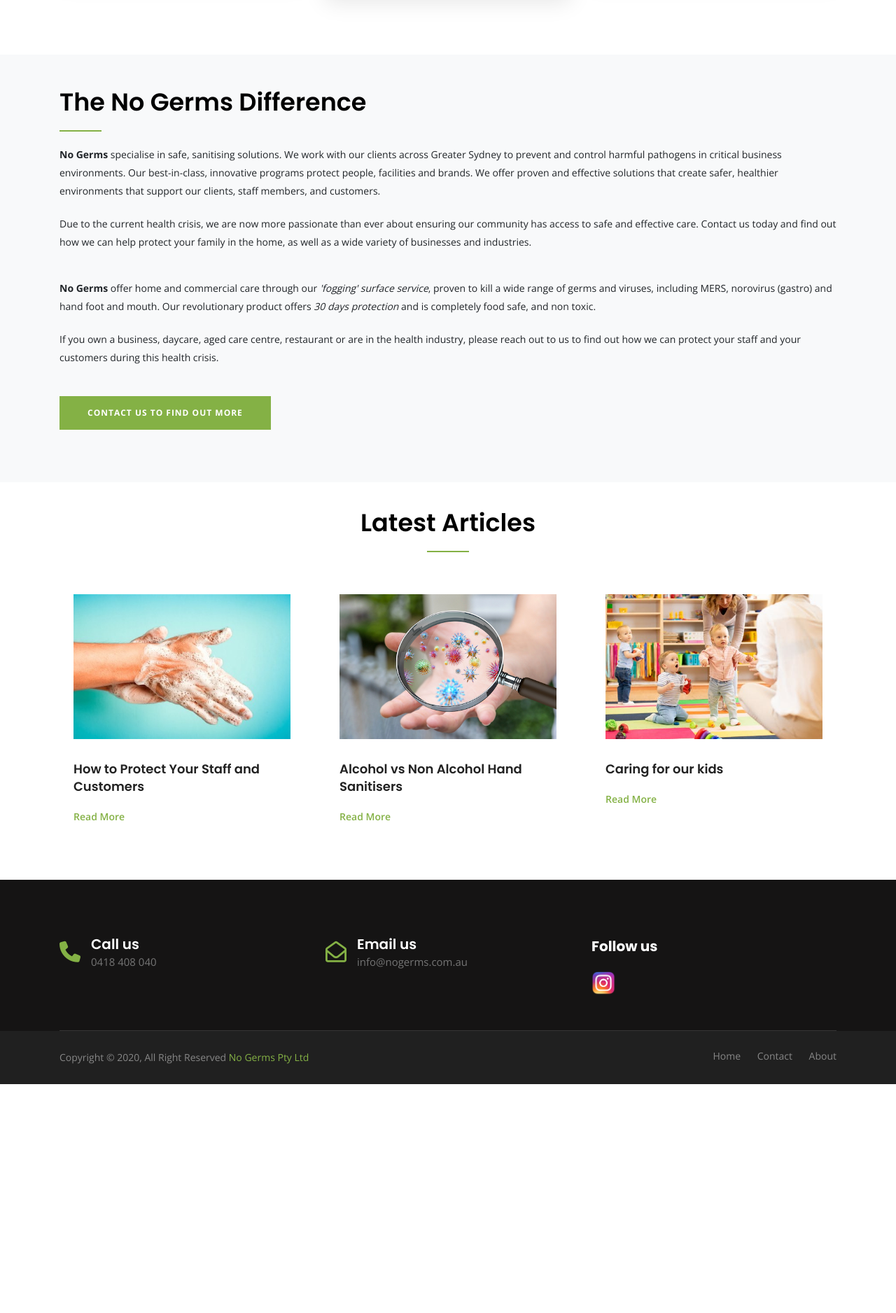
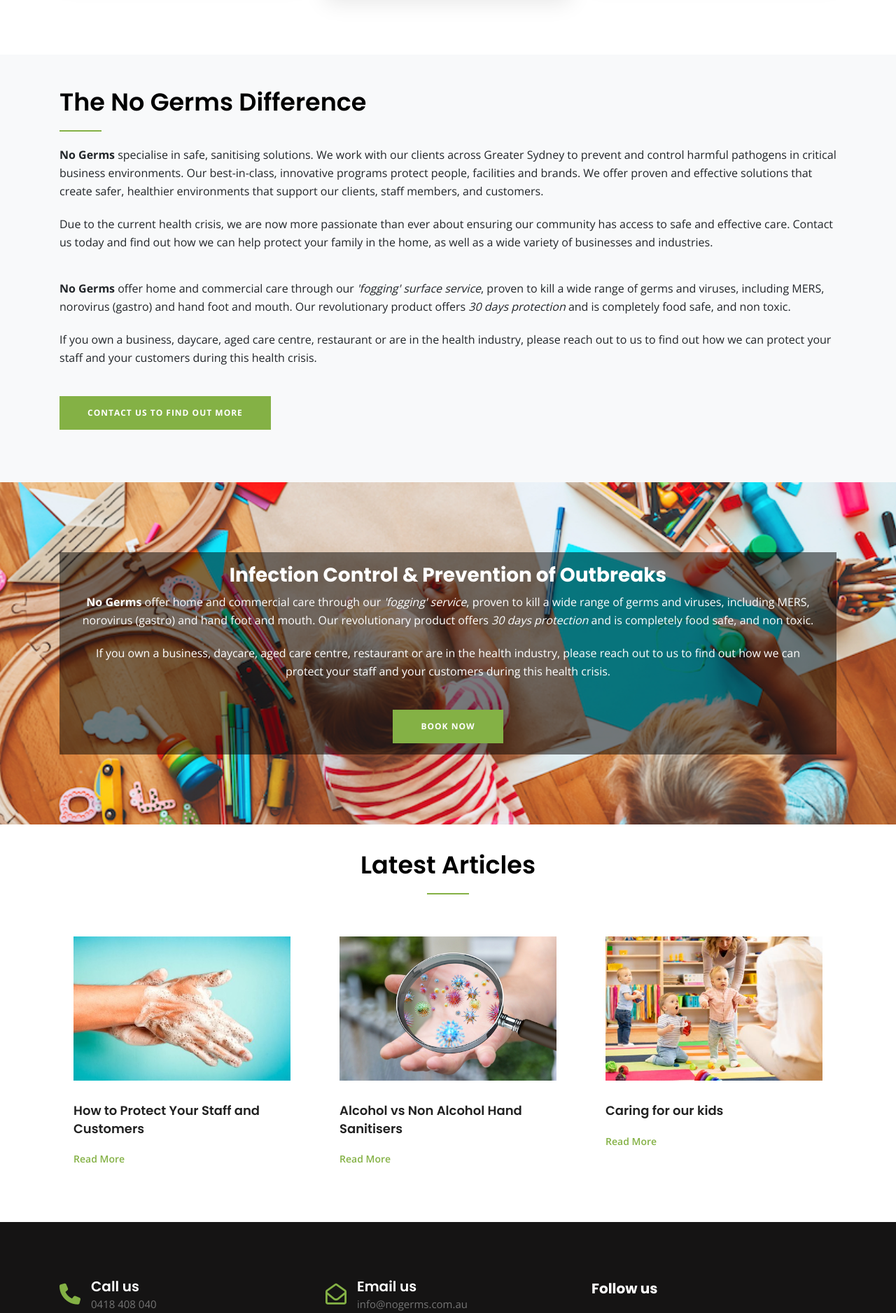
Before and after one commit to nogermsau/nogerms.github.io, a Jekyll site: the page built from index.html, in a window 1280 px wide. Shown: the part 855-2731 px from the top of the page at 70% size. Built offline with Jekyll 4.4.1, drawn with Linux system fonts in a browser that asks for light colours; nearby versions of some CDN libraries; before the commit the page ends 2404 px from its top, so only the background shows below that.

Commit message:
call to action on homepage

```diff
--- a/_includes/call_to_action.html
+++ b/_includes/call_to_action.html
@@ -1,12 +1,15 @@
-<section class="cta-area" style="background-image:url({{site.baseurl}}/assets/img/bg/cta1.jpg);">
+<section class="cta-area" style="background-image:url({{site.baseurl}}/assets/img/bg/cta2.jpg);">
     <div class="container">
         <div class="row">
             <div class="col-xl-12 text-center">
-                <div class="call-to-action white-text">
-                    <h3>Find out more about how we remove mould</h3>
-                    <div class="call-to-action">
-                        <a href="https://www.youtube.com/watch?v=9jPcYjwceIg" class="btn video-view">watch video</a>
-                    </div>
+                <div class="call-to-action">
+                    <h3>Infection Control & Prevention of Outbreaks</h3>
+                    <p><b>No Germs</b> offer home and commercial care through our <i>'fogging' service</i>, proven to kill a wide range of germs and viruses, including MERS, norovirus (gastro) and hand foot and mouth. Our revolutionary product offers <i>30 days protection</i> and is completely food safe, and non toxic.</p>
+                    <br>
+                    <p>If you own a business, daycare, aged care centre, restaurant or are in the health industry, please reach out to us to find out how we can protect your staff and your customers during this health crisis.</p>
+                    <br>
+                    <br>
+                    <a href="/contact" class="btn">Book Now</a>
                 </div>
             </div>
         </div>
--- a/assets/css/style.css
+++ b/assets/css/style.css
@@ -893,10 +893,19 @@
 	right: -20px;
 	left: auto;
 }
+
+.call-to-action {
+  padding: 16px 30px;
+  background: rgba(0,0,0,0.5)
+}
+
 .call-to-action h3 {
+  color: white;
 	font-weight: 700;
 }
 .call-to-action p {
+  font-size: 16px;
+  color: white;
 	margin: 0;
 }
 .white-text h3 {
@@ -2065,3 +2074,6 @@
 .fa-times {
   color: red;
 }
+.about-area p {
+  font-size: 16px;
+}
--- a/index.html
+++ b/index.html
@@ -11,7 +11,7 @@
     <!-- {% include countdown.html %} -->
     <!-- {% include portfolios.html %} -->
     <!-- {% include team_members.html %} -->
-    <!-- {% include call_to_action.html %} -->
+    {% include call_to_action.html %}
     <!-- <section class="features_teasers_wrapper pb-10 pt-30">
          <div class="container">
               <div class="row">
```
Also changed, not shown: assets/img/bg/cta2.jpg (added).
